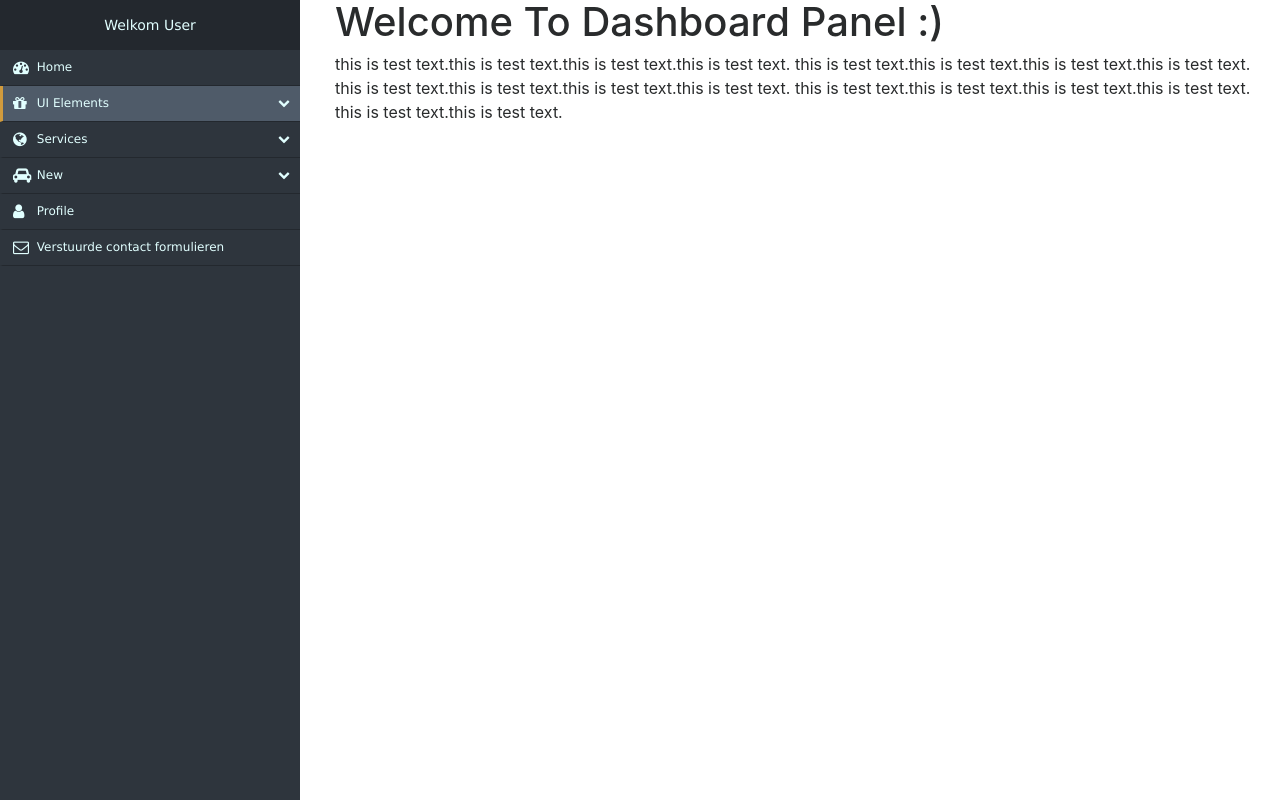
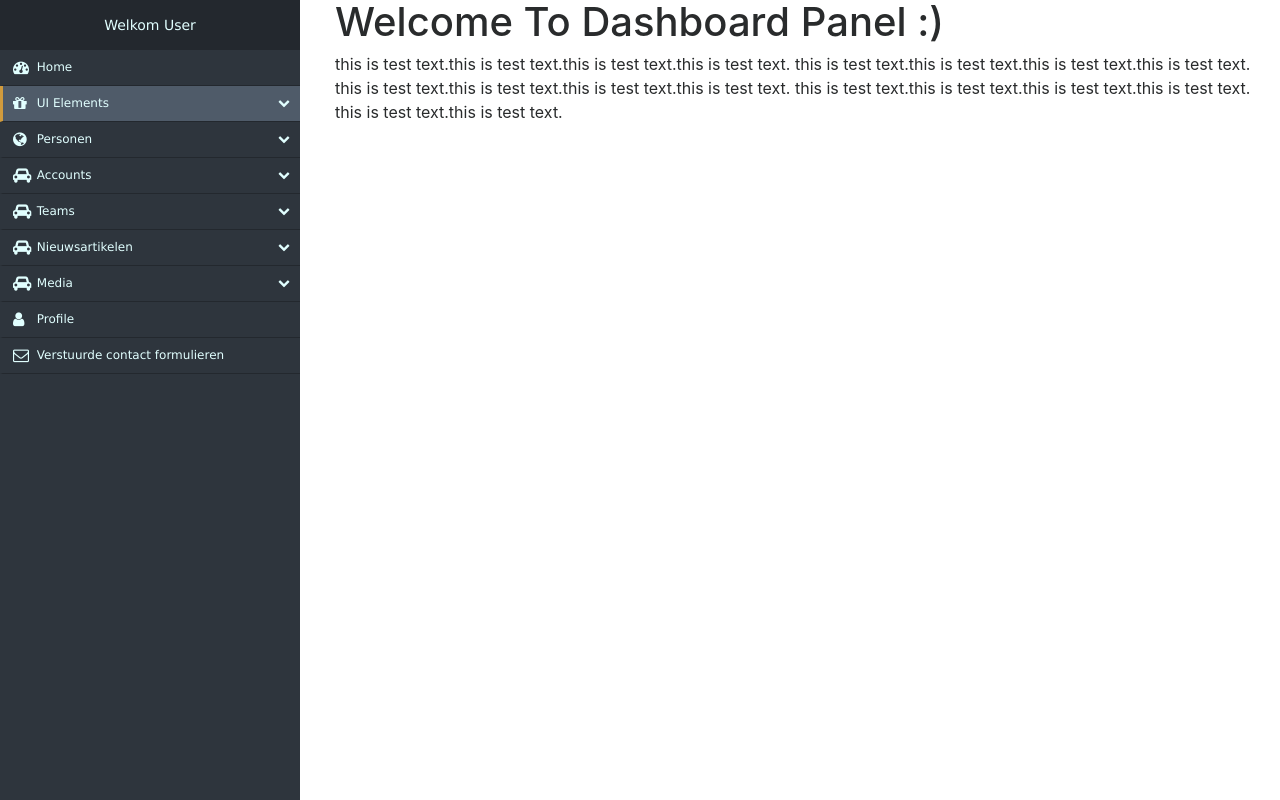
Before and after one commit to dannyh9/htcbeachsoccer, a PHP site: page /admin/admin.php in a window 1280 px wide. Run offline with PHP 8.4, Linux system fonts and the light colour scheme; some libraries are stand-ins or nearby versions.

Commit message:
Sidebar aangepast
Benaming van sidebar aangepast en subbuttons aangepast

```diff
--- a/admin/admin.php
+++ b/admin/admin.php
@@ -32,23 +32,48 @@
                           </ul>
 
 
-                          <li data-toggle="collapse" data-target="#service" class="collapsed">
-                            <a href="#"><i class="fa fa-globe fa-lg"></i> Services <span class="arrow"></span></a>
+                          <li data-toggle="collapse" data-target="#Personen" class="collapsed">
+                            <a href="#"><i class="fa fa-globe fa-lg"></i> Personen <span class="arrow"></span></a>
                           </li>
-                          <ul class="sub-menu collapse" id="service">
-                            <li>New Service 1</li>
-                            <li>New Service 2</li>
-                            <li>New Service 3</li>
+                          <ul class="sub-menu collapse" id="Personen">
+                            <li>Personen Beheren</li>
+                            <li>Personen Aanmaken</li>
                           </ul>
 
 
-                          <li data-toggle="collapse" data-target="#new" class="collapsed">
-                            <a href="#"><i class="fa fa-car fa-lg"></i> New <span class="arrow"></span></a>
+                          <li data-toggle="collapse" data-target="#Account" class="collapsed">
+                            <a href="#"><i class="fa fa-car fa-lg"></i> Accounts <span class="arrow"></span></a>
                           </li>
-                          <ul class="sub-menu collapse" id="new">
-                            <li>New New 1</li>
-                            <li>New New 2</li>
-                            <li>New New 3</li>
+                          <ul class="sub-menu collapse" id="Account">
+                            <li>Accounts Beheren</li>
+                            <li>Accounts Aanmaken</li>
+                          </ul>
+
+
+                          <li data-toggle="collapse" data-target="#Team" class="collapsed">
+                            <a href="#"><i class="fa fa-car fa-lg"></i> Teams <span class="arrow"></span></a>
+                          </li>
+                          <ul class="sub-menu collapse" id="Team">
+                            <li>Teams Beheren</li>
+                            <li>Team Aanmaken</li>
+                          </ul>
+
+
+                          <li data-toggle="collapse" data-target="#Nieuws" class="collapsed">
+                            <a href="#"><i class="fa fa-car fa-lg"></i> Nieuwsartikelen <span class="arrow"></span></a>
+                          </li>
+                          <ul class="sub-menu collapse" id="Nieuws">
+                            <li>Nieuwsartikelen Beheren</li>
+                            <li>Nieuwsartikelen Aanmaken</li>
+                          </ul>
+
+
+                          <li data-toggle="collapse" data-target="#Media" class="collapsed">
+                            <a href="#"><i class="fa fa-car fa-lg"></i> Media <span class="arrow"></span></a>
+                          </li>
+                          <ul class="sub-menu collapse" id="Media">
+                            <li>Media Beheren</li>
+                            <li>Media Uploaden</li>
                           </ul>
 
 
```
